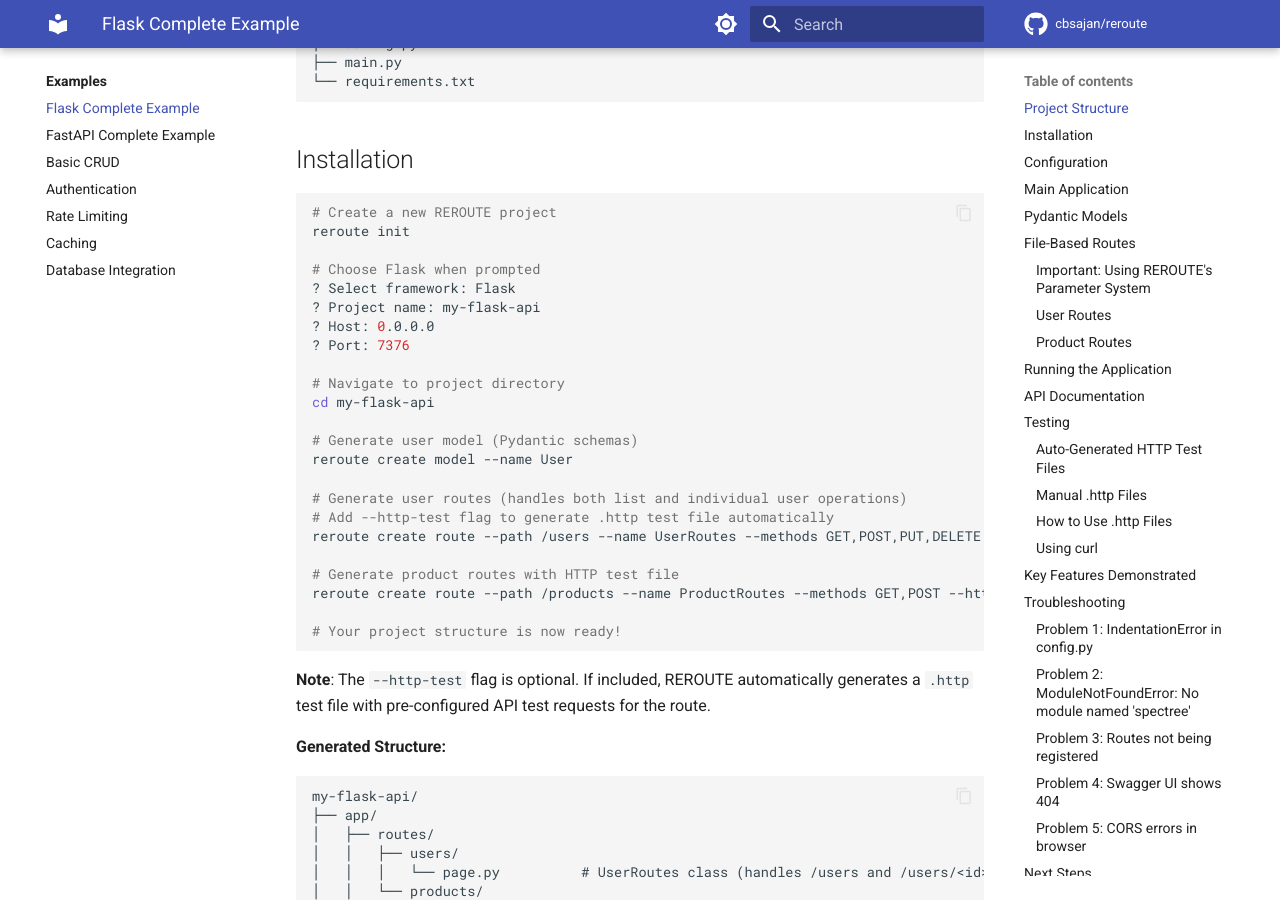
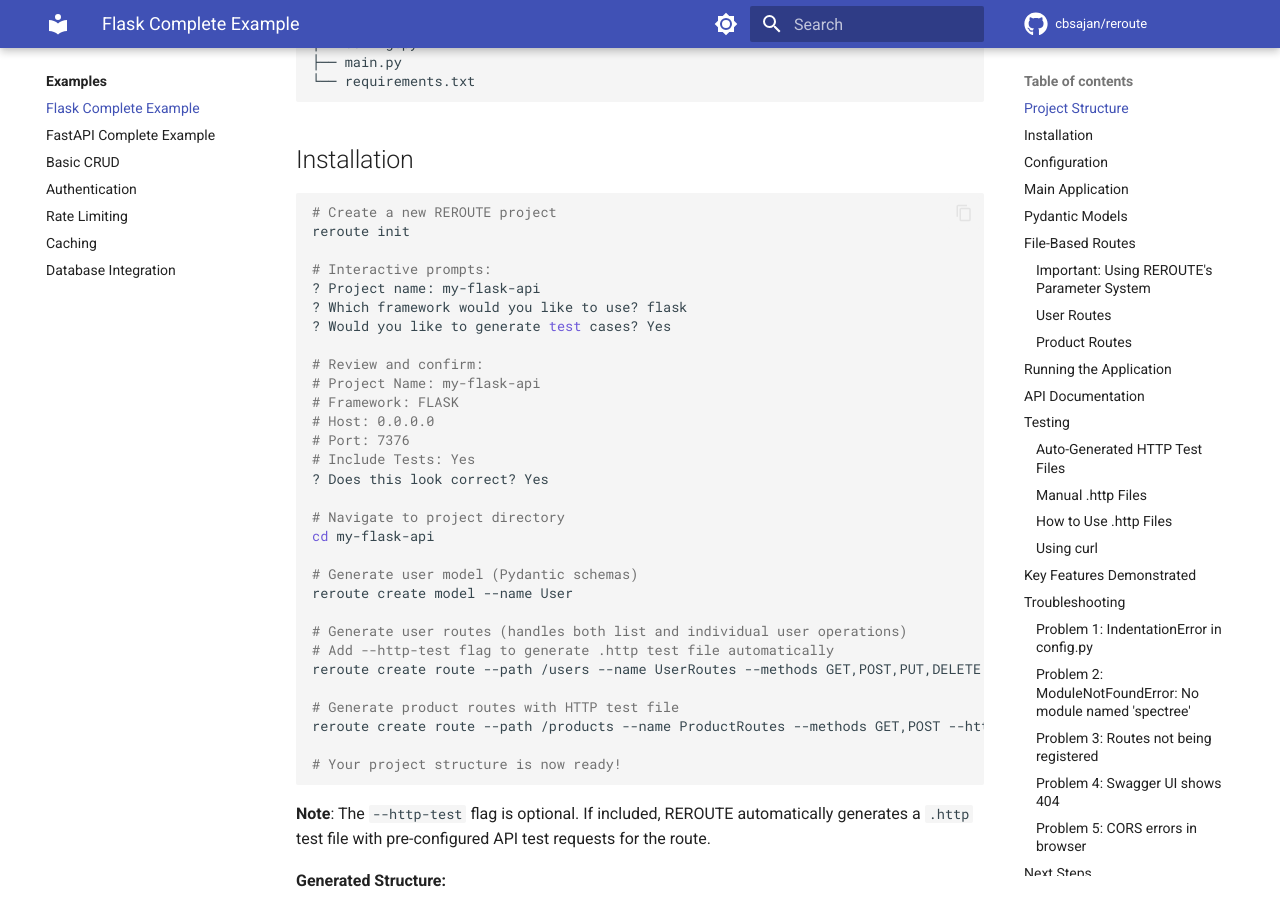
Before and after one commit to cbsajan/reroute-docs, an MkDocs documentation site: the page built from docs/examples/flask-example.md, in a window 1280 px wide and 900 px high, scrolled down 492 px. Built offline with MkDocs 1.6.1 and Material for MkDocs 9.7.7, drawn with Linux system fonts in a browser that asks for light colours; comment, search, counter and statistics services are not loaded; the version menu is left out.

Commit message:
fix: correct reroute init interactive flow in examples
CRITICAL FIX - The documented interactive flow was completely wrong:

BEFORE (INCORRECT):
? Select framework: Flask
? Project name: my-flask-api
? Host: 0.0.0.0
? Port: 7376

AFTER (CORRECT - matches actual CLI code):
? Project name: my-flask-api
? Which framework would you like to use? flask
? Would you like to generate test cases? Yes

[Review section with Host/Port defaults]
? Does this look correct? Yes

Changes:
- Fixed prompt order: project name FIRST, then framework
- Fixed framework prompt text: "Which framework would you like to use?"
- Added missing test cases prompt
- Clarified Host/Port are NOT prompted - shown in review with defaults
- Added missing confirmation prompt

This matches the actual init_command.py implementation (lines 54-116).

Fixes for both:
- docs/examples/flask-example.md
- docs/examples/fastapi-example.md

```diff
--- a/docs/examples/flask-example.md
+++ b/docs/examples/flask-example.md
@@ -25,11 +25,18 @@
 # Create a new REROUTE project
 reroute init
 
-# Choose Flask when prompted
-? Select framework: Flask
+# Interactive prompts:
 ? Project name: my-flask-api
-? Host: 0.0.0.0
-? Port: 7376
+? Which framework would you like to use? flask
+? Would you like to generate test cases? Yes
+
+# Review and confirm:
+# Project Name: my-flask-api
+# Framework: FLASK
+# Host: 0.0.0.0
+# Port: 7376
+# Include Tests: Yes
+? Does this look correct? Yes
 
 # Navigate to project directory
 cd my-flask-api
```
Also changed, not shown: docs/examples/fastapi-example.md (+11 -4 lines).
